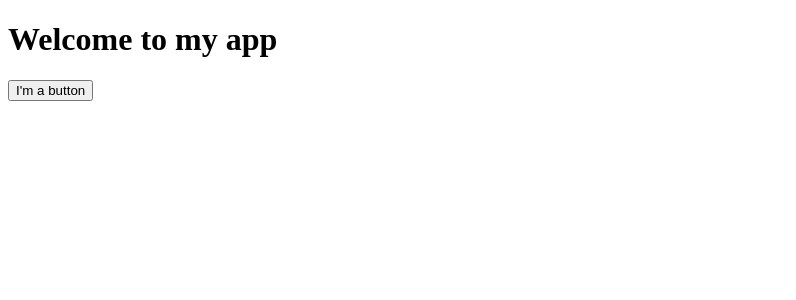
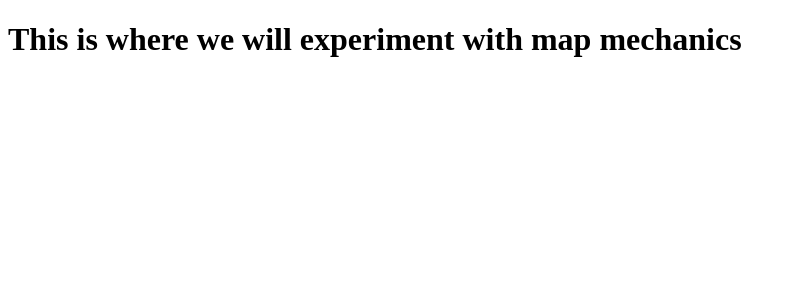
Before and after one commit to ccozad/tower-defense-react, a React app: page /map-test in a window 1280 px wide. Shown: the top 300 px of the page, without its empty margins (0-796 px from the left). Built offline with nearby package versions, Linux system fonts and the light colour scheme; the HTML template or start-up script is replaced by a standard one.

Commit message:
Add routing support

```diff
--- a/package.json
+++ b/package.json
@@ -7,13 +7,14 @@
     "test": "echo \"Error: no test specified\" && exit 1",
     "build-dev": "./node_modules/.bin/webpack -- --env mode=development",
     "build-prod": "./node_modules/.bin/webpack -- --env mode=production",
-    "start": "./node_modules/.bin/webpack serve --open --mode=development"
+    "start": "./node_modules/.bin/webpack serve --open --mode=development --history-api-fallback"
   },
   "author": "",
   "license": "MIT",
   "dependencies": {
     "react": "^18.2.0",
-    "react-dom": "^18.2.0"
+    "react-dom": "^18.2.0",
+    "react-router-dom": "^6.16.0"
   },
   "devDependencies": {
     "@babel/core": "^7.23.0",
--- a/src/App.js
+++ b/src/App.js
@@ -1,18 +1,15 @@
 import React from 'react';
+import { Routes, Route } from 'react-router-dom';
+import Game from './Game';
+import MapTest from './MapTest';
 
-function MyButton() {
+  export default function App() {
     return (
-      <button>
-        I&#39;m a button
-      </button>
+        <div className="App">
+            <Routes>
+                <Route path="/" element={<Game />} />
+                <Route path="/map-test" element={<MapTest />} />
+            </Routes>
+        </div>
     );
   }
-
-  export default function MyApp() {
-    return (
-      <div>
-        <h1>Welcome to my app</h1>
-        <MyButton />
-      </div>
-    );
-  }
--- /dev/null
+++ b/src/Game.js
@@ -0,0 +1,9 @@
+import React from 'react';
+
+  export default function Game() {
+    return (
+      <div>
+        <h1>This is where the main game will be rendered</h1>
+      </div>
+    );
+  }
--- /dev/null
+++ b/src/MapTest.js
@@ -0,0 +1,9 @@
+import React from 'react';
+
+export default function MapTest() {
+    return (
+        <div>
+        <h1>This is where we will experiment with map mechanics </h1>
+        </div>
+    );
+}
--- a/src/index.js
+++ b/src/index.js
@@ -1,12 +1,12 @@
 import React from 'react';
-import { StrictMode } from 'react';
 import { createRoot } from 'react-dom/client';
+import { BrowserRouter } from "react-router-dom";
 import App from './App'
 
 const container = document.getElementById('root');
 const root = createRoot(container);
 root.render(
-    <StrictMode>
+    <BrowserRouter>
         <App />
-    </StrictMode>
+    </BrowserRouter>
 );
```
Also changed, not shown: 1 other file (tests, documents, lock files or other folders).
